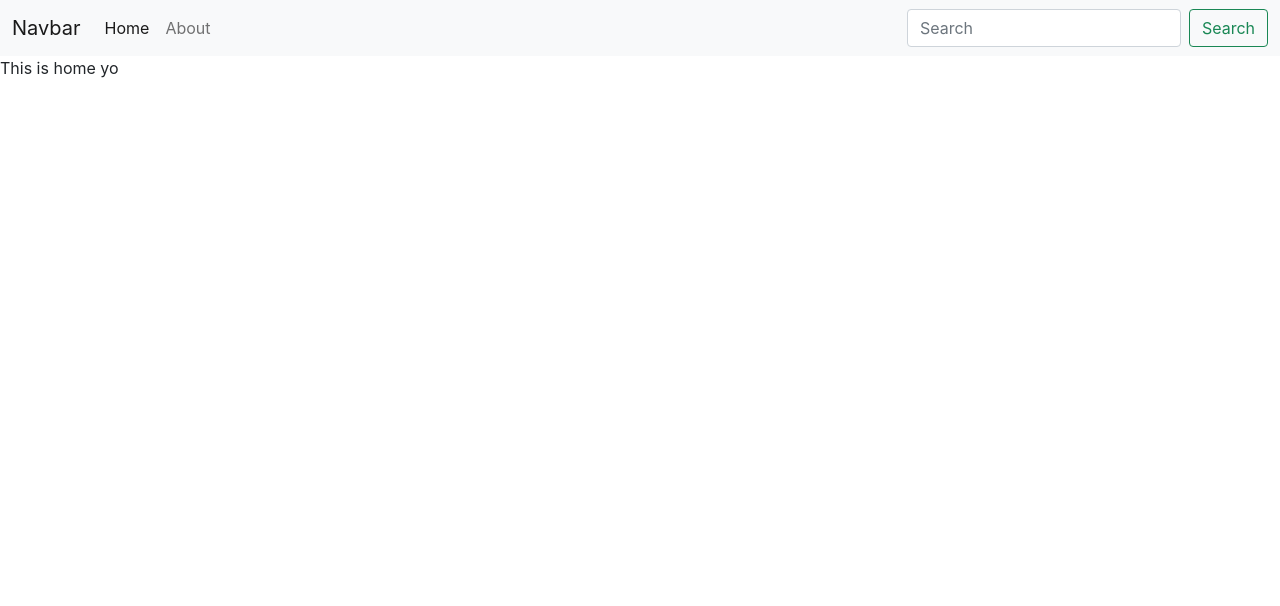
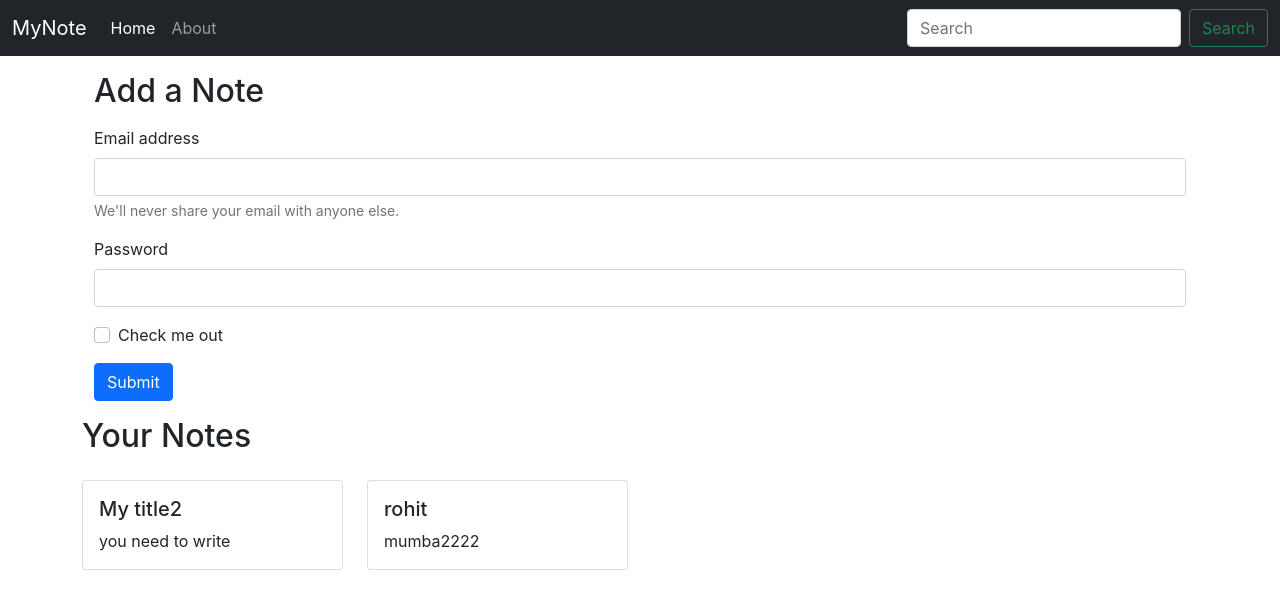
Before and after one commit to jithingp/Mynote, a React (Create React App) app: page / in a window 1280 px wide. Shown: the top 606 px of the page. Built offline with nearby package versions, Linux system fonts and the light colour scheme.

Commit message:
displaying sample notes

```diff
--- a/src/App.js
+++ b/src/App.js
@@ -15,7 +15,7 @@
     <NoteState>
     <Router>
      <Navbar/>
-
+     <div className="container">
      <Switch>
           <Route exact path="/">
           <Home/>
@@ -25,6 +25,7 @@
           </Route>
 
         </Switch>
+        </div>
         </Router>
         </NoteState>
     </>
--- a/src/components/About.js
+++ b/src/components/About.js
@@ -1,11 +1,9 @@
-import React,{useContext} from 'react'
-import noteContext from '../context/notes/noteContext'
+import React from 'react'
 
 const About = () => {
-    const a= useContext(noteContext)
     return (
         <div>
-            This is About {a.name} yo {a.class}
+            This is About page
         </div>
     )
 }
--- a/src/components/Home.js
+++ b/src/components/Home.js
@@ -1,10 +1,53 @@
-import React from 'react'
 
+import Notes from "./Notes";
 
 export const Home = () => {
-    return (
-        <div>
-            This is home yo
+
+  return (
+    <div>
+        <div className="container my-3">
+      <h2>Add a Note</h2>
+
+      <form className="my-3">
+        <div class="mb-3">
+          <label for="exampleInputEmail1" class="form-label">
+            Email address
+          </label>
+          <input
+            type="email"
+            class="form-control"
+            id="exampleInputEmail1"
+            aria-describedby="emailHelp"
+          />
+          <div id="emailHelp" class="form-text">
+            We'll never share your email with anyone else.
+          </div>
         </div>
-    )
-}
+        <div class="mb-3">
+          <label for="exampleInputPassword1" class="form-label">
+            Password
+          </label>
+          <input
+            type="password"
+            class="form-control"
+            id="exampleInputPassword1"
+          />
+        </div>
+        <div class="mb-3 form-check">
+          <input type="checkbox" class="form-check-input" id="exampleCheck1" />
+          <label class="form-check-label" for="exampleCheck1">
+            Check me out
+          </label>
+        </div>
+        <button type="submit" class="btn btn-primary">
+          Submit
+        </button>
+      </form>
+
+      </div>
+
+     <Notes/>
+
+    </div>
+  );
+};
--- a/src/components/Navbar.js
+++ b/src/components/Navbar.js
@@ -1,12 +1,16 @@
-import React from "react";
-import { Link} from "react-router-dom";
+import React,{useEffect} from "react";
+import { Link, useLocation} from "react-router-dom";
 
 const Navbar = () => {
+  let location = useLocation()
+  useEffect(() => {
+    console.log(location.pathname);
+  }, [location])
   return (
-    <nav className="navbar navbar-expand-lg navbar-light bg-light">
+    <nav className="navbar navbar-expand-lg navbar-dark bg-dark">
       <div className="container-fluid">
         <Link className="navbar-brand" to="/">
-          Navbar
+          MyNote
         </Link>
         <button
           className="navbar-toggler"
@@ -22,12 +26,12 @@
         <div className="collapse navbar-collapse" id="navbarSupportedContent">
           <ul className="navbar-nav me-auto mb-2 mb-lg-0">
             <li className="nav-item">
-              <Link className="nav-link active" aria-current="page" to="/">
+              <Link className={`nav-link ${location.pathname==='/'?'active':''}`} aria-current="page" to="/">
                 Home
               </Link>
             </li>
             <li className="nav-item">
-              <Link className="nav-link" to="/about">
+              <Link className={`nav-link ${location.pathname==='/about'?'active':''}`} to="/about">
                 About
               </Link>
             </li>
--- /dev/null
+++ b/src/components/Noteitem.js
@@ -0,0 +1,21 @@
+import React from "react";
+
+const Noteitem = (props) => {
+  const { note } = props;
+  return (
+    <div className="col-md-3">
+
+      <div class="card my-3" >
+        <div class="card-body">
+          <h5 class="card-title">{note.title}</h5>
+          <p class="card-text">
+           {note.description}
+          </p>
+
+        </div>
+      </div>
+    </div>
+  );
+};
+
+export default Noteitem;
--- /dev/null
+++ b/src/components/Notes.js
@@ -0,0 +1,19 @@
+import React from 'react'
+import { useContext } from "react";
+import noteContext from "../context/notes/noteContext";
+import Noteitem from './Noteitem';
+
+const Notes = () => {
+    const context = useContext(noteContext)
+    const {notes,setNote} = context
+    return (
+        <div className="row my-3">
+      <h2>Your Notes</h2>
+      {notes.map((note)=>{
+          return <Noteitem note={note}/>
+      })}
+      </div>
+    )
+}
+
+export default Notes
--- a/src/context/notes/NoteState.js
+++ b/src/context/notes/NoteState.js
@@ -2,13 +2,29 @@
 import { useState } from "react";
 
 const NoteState =(props)=>{
-    const s1 = {
-        "name": "Harry",
-        "class":"5b"
-    }
-    const [state, setstate] = useState(s1)
+   const notesInitial= [
+        {
+          "_id": "61ca64fafe28f09312c821a7",
+          "user": "61c94fc293f87bd5d6e0b0c1",
+          "title": "My title2",
+          "description": "you need to write",
+          "tag": "personal",
+          "date": "2021-12-28T01:14:34.836Z",
+          "__v": 0
+        },
+        {
+          "_id": "61cecd900e8d270568a429ef",
+          "user": "61c94fc293f87bd5d6e0b0c1",
+          "title": "rohit",
+          "description": "mumba2222",
+          "tag": "personal",
+          "date": "2021-12-31T09:29:53.000Z",
+          "__v": 0
+        }
+      ]
+      const [notes, setNotes] = useState(notesInitial)
     return (
-        <NoteContext.Provider value={state}>
+        <NoteContext.Provider value={{notes,setNotes}}>
             {props.children}
         </NoteContext.Provider>
     )
```
Also changed, not shown: 1 other file (tests, documents, lock files or other folders).
